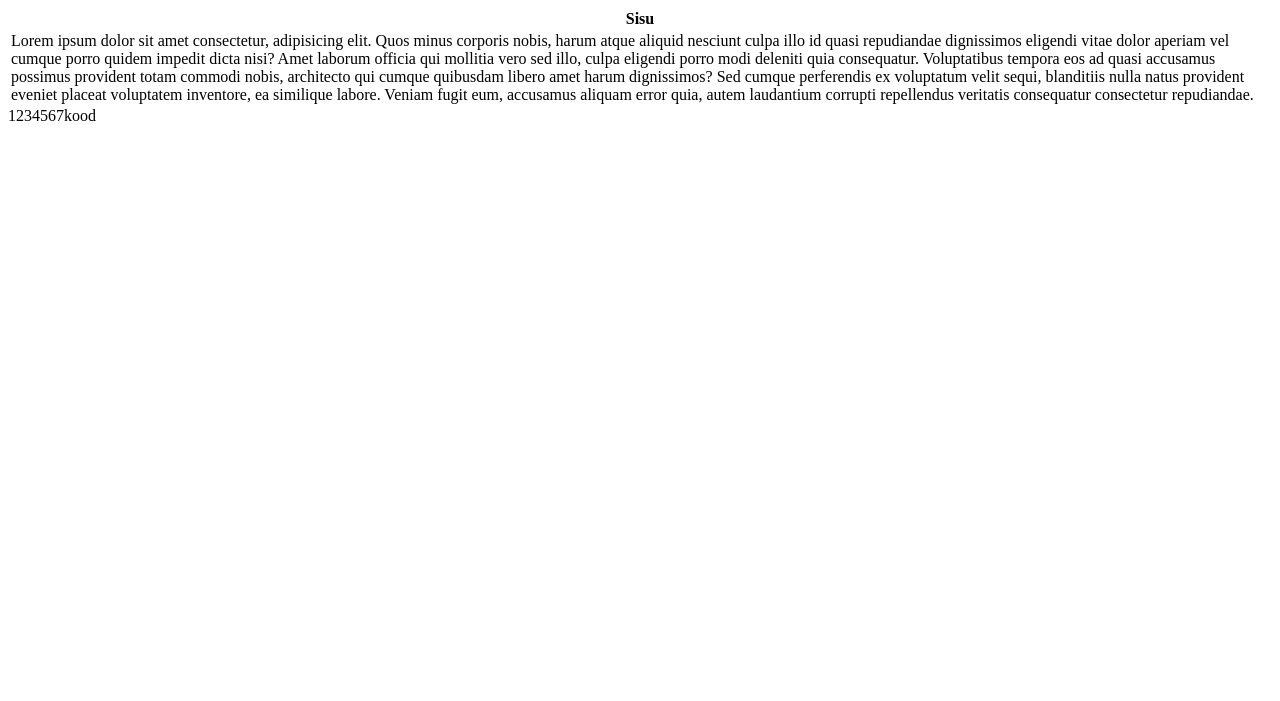
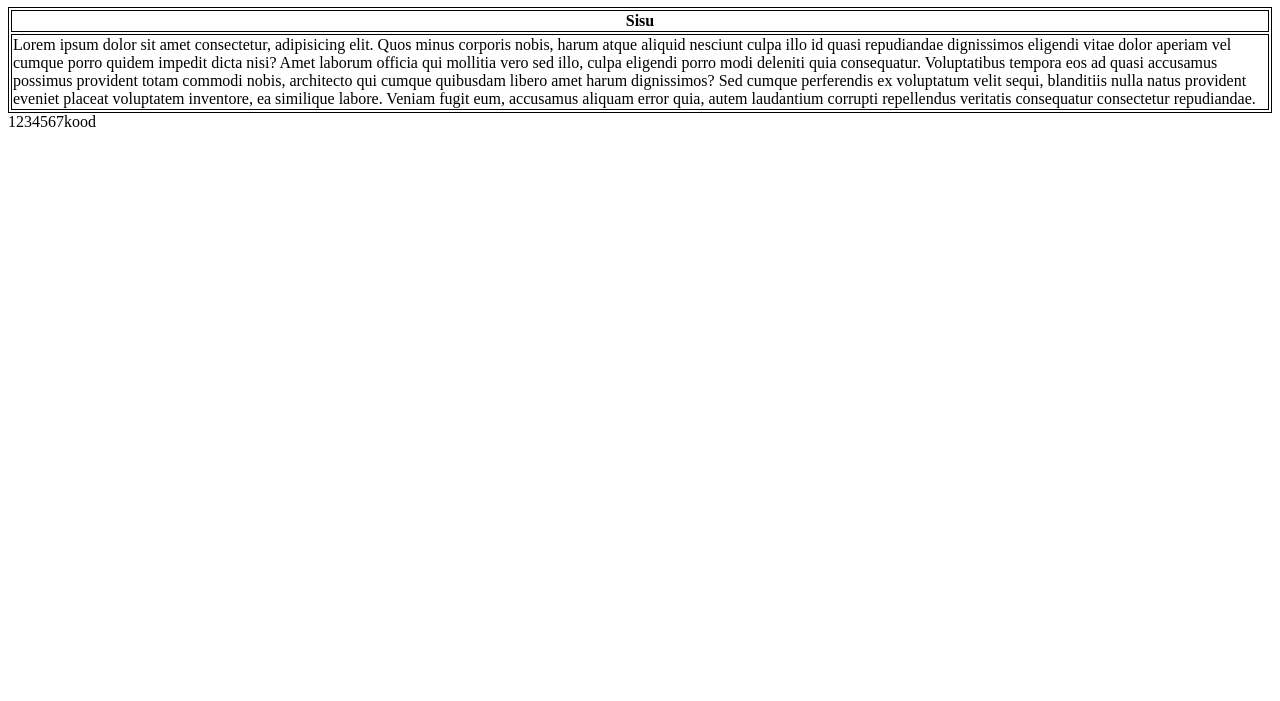
Before and after one commit to vilvah/vilvah.github.io, a plain HTML site: page index.html in a window 1280 px wide. Shown: the part 99-800 px from the top of the page. Drawn offline with Linux system fonts and the light colour scheme.

Commit message:
Update index.html

```diff
--- a/index.html
+++ b/index.html
@@ -4,6 +4,13 @@
     <meta charset="utf-8" />
     <title>Sissejuhatus</title>
   </head>
+  <style>
+    table,
+    th,
+    td {
+      border: 1px solid black;
+    }
+  </style>
   <body>
     <header>
       <a href="https://taltech.ee/"> Taltech </a>
```
